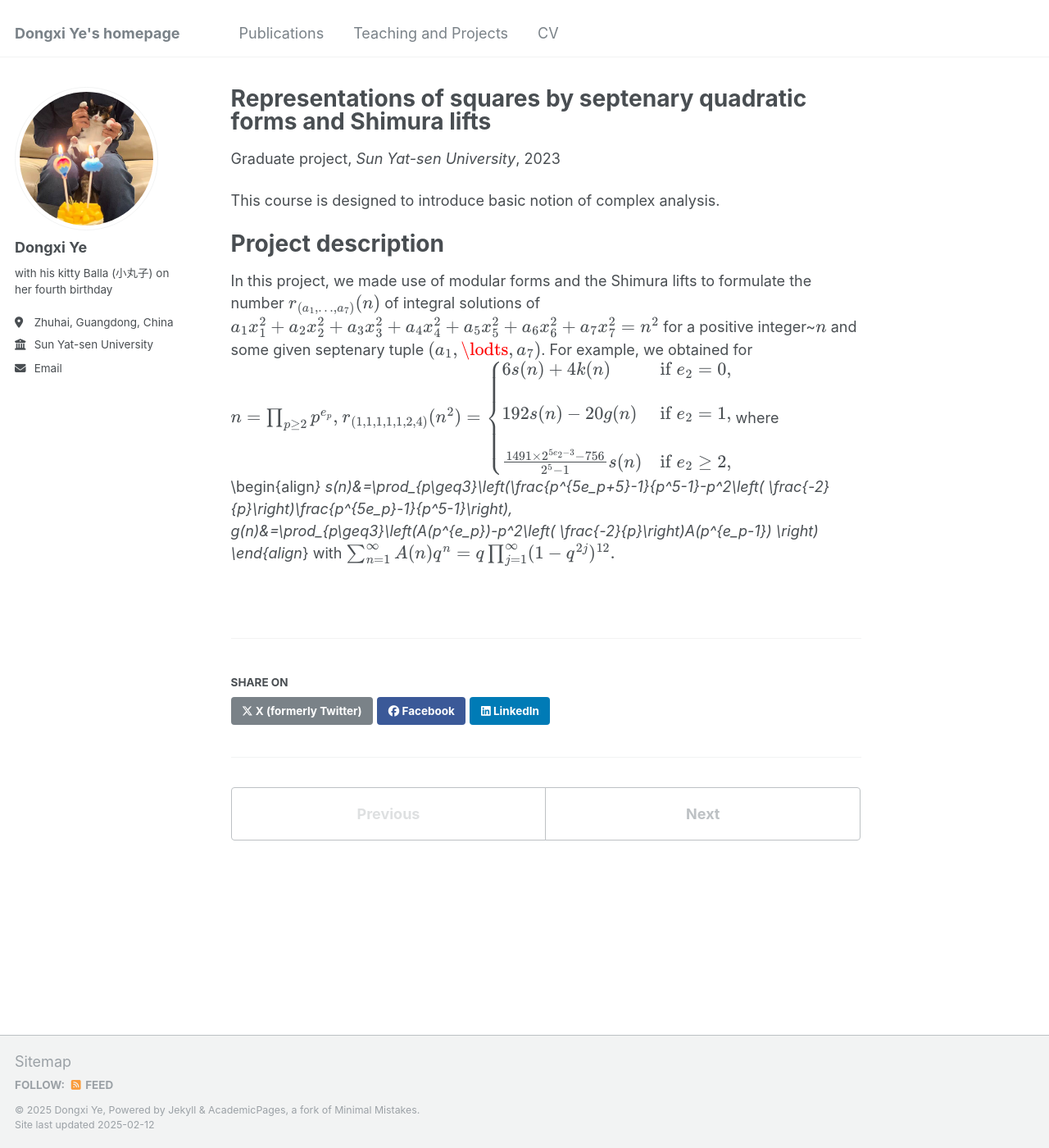
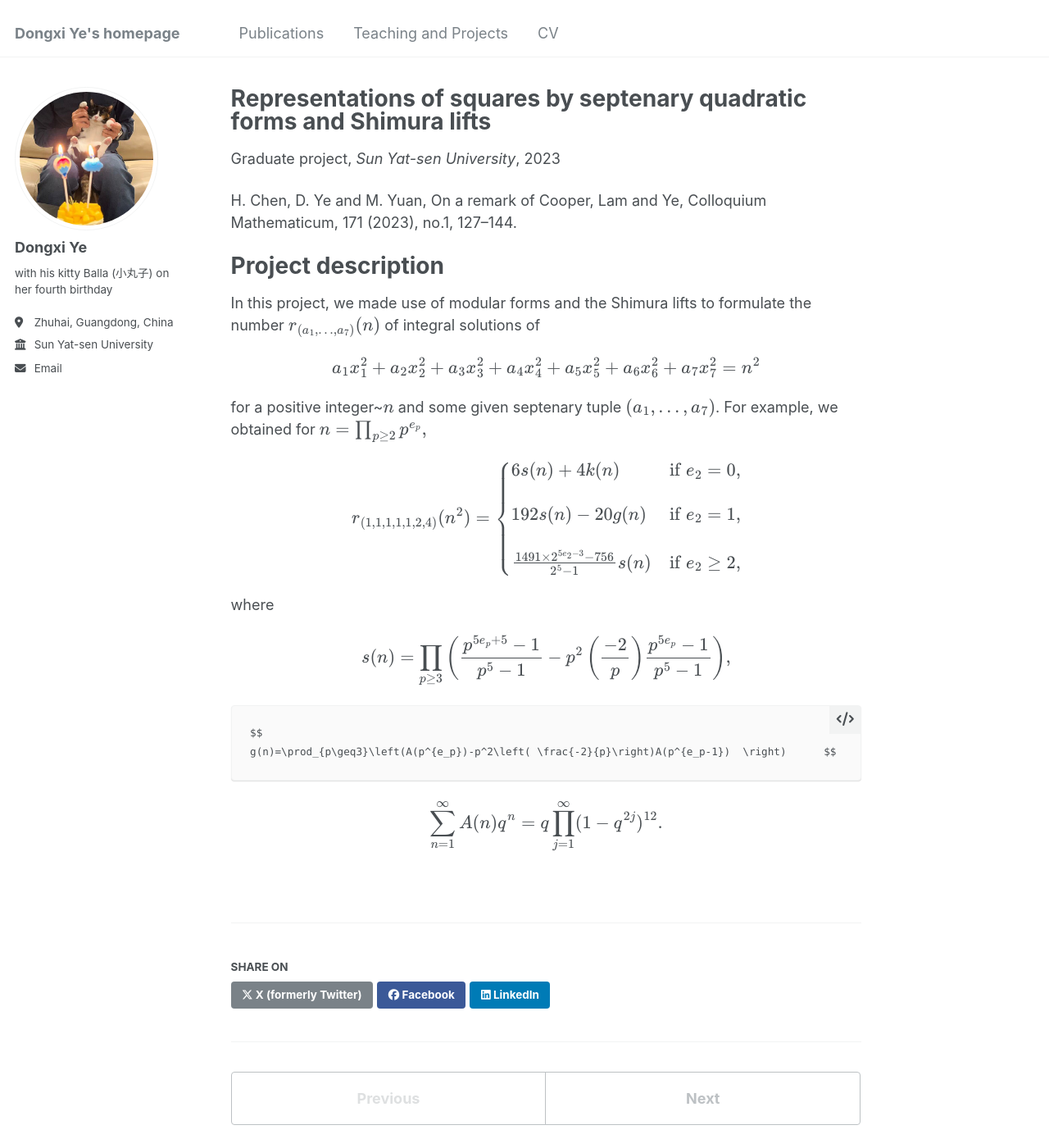
Before and after one commit to Dongxi-Ye/homepage, a Jekyll site: the page built from _teaching/Project 2023.md, in a window 1280 px wide and 1400 px high. Shown: the whole window at 82% size. Built offline with Jekyll 4.4.1, drawn with Linux system fonts in a browser that asks for light colours.

Commit message:
Update Project 2023.md

```diff
--- a/_teaching/Project 2023.md
+++ b/_teaching/Project 2023.md
@@ -6,29 +6,38 @@ venue: "Sun Yat-sen University"
 date: 2023-03-01
 ---
 
-This course is designed to introduce basic notion of complex analysis.
+H. Chen, D. Ye and M. Yuan, On a remark of Cooper, Lam and Ye, Colloquium Mathematicum, 171 (2023), no.1, 127–144.
 
 Project description
 ===
 In this project, we made use of modular forms and the Shimura lifts to formulate the number $$r_{(a_{1},\ldots,a_{7})}(n)$$ of integral solutions of
+
 $$
 a_{1}x_{1}^{2}+a_{2}x_{2}^{2}+a_{3}x_{3}^{2}+a_{4}x_{4}^{2}+a_{5}x_{5}^{2}+a_{6}x_{6}^{2}+a_{7}x_{7}^{2}=n^{2}
 $$
-for a positive integer~$$n$$ and some given septenary tuple $$(a_{1},\lodts,a_{7})$$. For example, we obtained for
+
+for a positive integer~$$n$$ and some given septenary tuple $$(a_{1},\ldots,a_{7})$$. For example, we obtained for
 $$
 n=\prod_{p\geq2}p^{e_{p}},
 $$
+
 $$
  r_{(1,1,1,1,1,2,4)}(n^{2})= \begin{cases}6s(n)+4k(n)&\mbox{if $e_{2}=0$,}\\\label{n7}\\
     192s(n)-20g(n)&\mbox{if $e_{2}=1$,}\\\\
     \frac{1491\times 2^{5e_{2}-3}-756}{2^{5}-1}s(n)&\mbox{if $e_{2}\geq2$,}\end{cases}
     $$
+
 where
-\begin{align*}
-    s(n)&=\prod_{p\geq3}\left(\frac{p^{5e_p+5}-1}{p^5-1}-p^2\left( \frac{-2}{p}\right)\frac{p^{5e_p}-1}{p^5-1}\right),    \\
-    g(n)&=\prod_{p\geq3}\left(A(p^{e_p})-p^2\left( \frac{-2}{p}\right)A(p^{e_p-1})  \right)
-\end{align*}
+
+$$
+    s(n)=\prod_{p\geq3}\left(\frac{p^{5e_p+5}-1}{p^5-1}-p^2\left( \frac{-2}{p}\right)\frac{p^{5e_p}-1}{p^5-1}\right),
+    $$
+
+    $$
+    g(n)=\prod_{p\geq3}\left(A(p^{e_p})-p^2\left( \frac{-2}{p}\right)A(p^{e_p-1})  \right)
+$$
 with
+
 $$
 \sum_{n=1}^{\infty}A(n)q^n =q\prod_{j=1}^{\infty}(1-q^{2j})^{12}.
 $$
```
